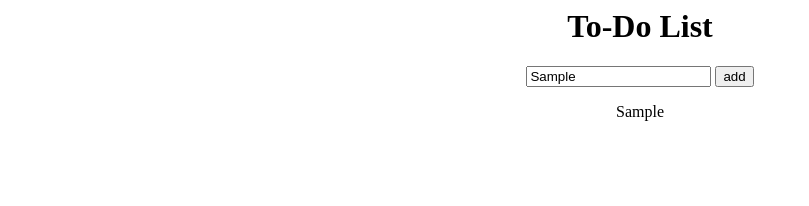
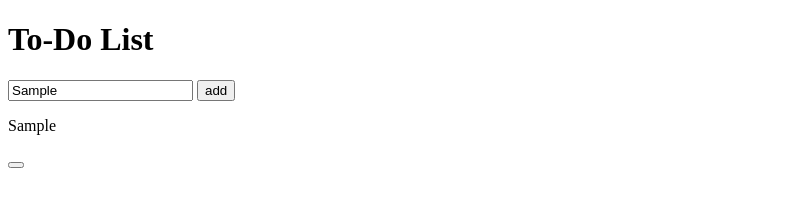
Before and after one commit to ZuhaibSubhani/to-do, a plain HTML site: page index.html in a window 1280 px wide. Both pictures are taken after typing "Sample" into the empty fields and a click on the button "add". Shown: the whole page, without its empty margins (0-809 px from the left). Drawn offline with Linux system fonts and the light colour scheme.

Commit message:
hey update

```diff
--- a/index.html
+++ b/index.html
@@ -1,22 +1,17 @@
+<!DOCTYPE html>
 <html>
   <head>
     <title>my todo</title>
     <script src="script.js"></script>
-<link rel="stylesheet" href="style.css">
+    <link rel="stylesheet" href="styles.css" />
   </head>
   <body>
+    <h1>To-Do List</h1>
+    <div id="sea">
+      <input id="inputTask" type="text" />
 
-
-        <h1>To-Do List</h1>
-        <div id =sea>
-        <input id="search" type="text">
-
-        <button onclick="addPara()" id="btn">add</button>
+      <button onclick="addText()" id="btn">add</button>
     </div>
-        <div id="div1">
-
-        </div>
-
-
+    <div id="taskBox"></div>
   </body>
 </html>
--- a/script.js
+++ b/script.js
@@ -1,11 +1,29 @@
 
+const tasks= [];
 
+function addText(){
+    const task= document.getElementById("inputTask").value;
+    if(task.length==0){
+        return;
+    }
+    tasks.push(task);
+    renderTask();
+}
+function renderTask(){
+    let node= "";
+    tasks.forEach((elem, index) => {
+        node += `
+        <div class="task">
+        <p>${elem}</p>
+        <button index= "${index}"onclick="removeTask(${index})"></button>
+        </div>
+        `;
+      });
+      const containor=document.getElementById("taskBox");
+      containor.innerHTML=node;
+  }
+  function removeTask(index){
+    tasks.splice(index,1);
+    renderTask();
 
-function addPara(){
-    const vvval=document.getElementById('search').value;
-    const para = document.createElement("p");
-    const node = document.createTextNode(vvval);
-    para.appendChild(node);
-    const element = document.getElementById("div1");
-    element.appendChild(para);
-}
+  }
```
Lines whose indentation alone changed are shown as unchanged.
